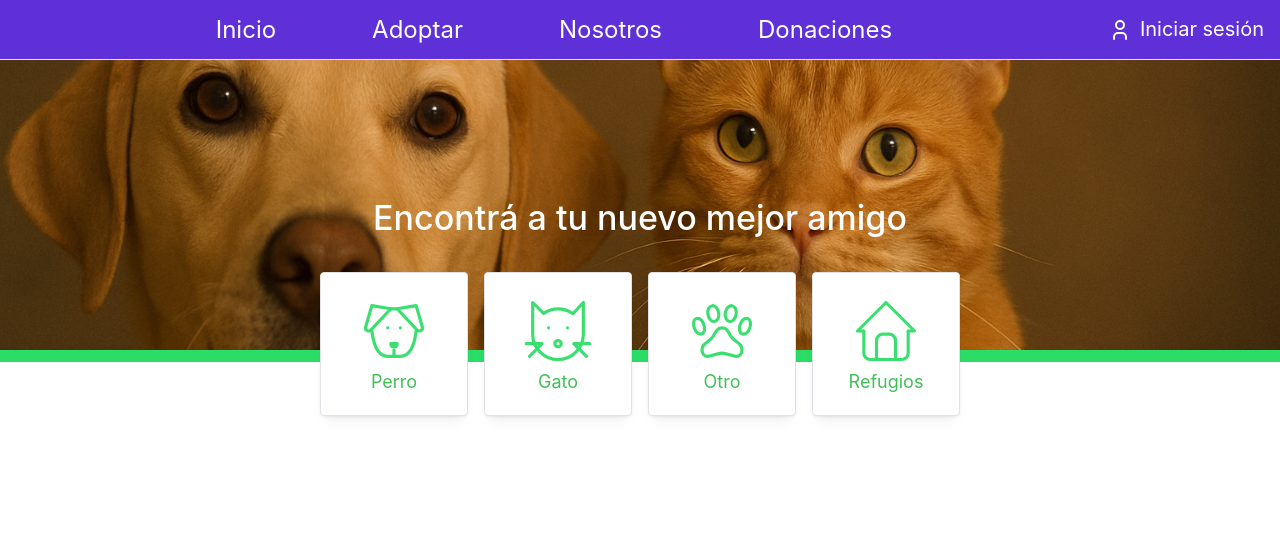
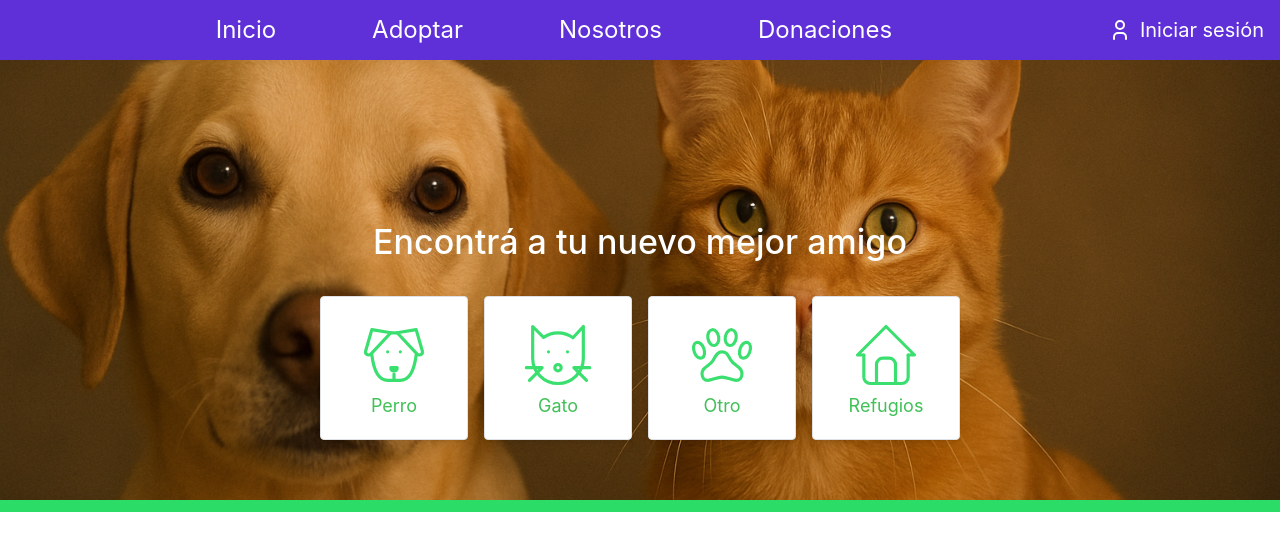
Before and after one commit to VoskanGrigoryan/application-fe, a Next.js app: page / in a window 1280 px wide. Shown: the top 550 px of the page. Built offline with nearby package versions, Linux system fonts and the light colour scheme.

Commit message:
minor visual imroveements

```diff
--- a/app/vista/auth/register/Register.module.css
+++ b/app/vista/auth/register/Register.module.css
@@ -48,7 +48,7 @@
   left: 0;
   width: 100%;
   height: 100%;
-  background-color: "rgba(0,0,0,0.4)"; /* Note: This string needs to be a valid color value like 'rgba(0,0,0,0.4)' or 'var(--mantine-color-dark-4)' */
+  background-color: "rgba(0,0,0,0.4)";
   z-index: 0;
   border-radius: 4%;
 }
--- a/app/vista/home/Home.module.css
+++ b/app/vista/home/Home.module.css
@@ -1,3 +1,7 @@
+:root {
+  --bg-image-height: 500px;
+}
+
 .homeContainer {
   display: flex;
   flex-direction: column;
@@ -8,7 +12,7 @@
 
 .grid {
   width: 50vw;
-    margin-top: 120px; /* Lower the grid so items are vertically centered with the line */
+  margin-top: 120px;
 }
 
 .paper {
@@ -30,22 +34,8 @@
   margin-bottom: 1rem;
 }
 
-@media (max-width: 768px) {
-    .headerBox {
-        /* Remove margin above grid on mobile */
-        margin-bottom: 0.5rem;
-    }
-    .headerBox :global(h1),
-    .headerBox :global(.mantine-Title-root) {
-        font-size: 1.5rem !important;
-    }
-    .grid {
-        width: 100vw;
-        padding-left: 16px;
-        padding-right: 16px;
-        box-sizing: border-box;
-        margin-top: 0 !important;
-    }
+.headerTitle {
+  color: #ffffff;
 }
 
 .bgImage {
@@ -53,24 +43,50 @@
   top: 0;
   left: 0;
   width: 100%;
-    height: 350px;
+  height: var(--bg-image-height);
   background-image: url("/pets-bg2.png");
-    background-size: cover; /* Show center of image, not stretched */
+  background-size: cover;
   background-position: center;
   background-repeat: no-repeat;
-    margin: 0;
-    padding: 0;
   overflow: hidden;
-    z-index: -1;
+  z-index: -10;
   pointer-events: none;
 }
 
 .bgLine {
   position: absolute;
-    top: 350px;
+  top: var(--bg-image-height);
   left: 0;
   width: 100%;
   height: 12px;
   background: var(--mantine-color-primary-6);
   z-index: -1;
 }
+
+@media (max-width: 768px) {
+  .headerBox {
+    margin-bottom: 0.5rem;
+  }
+
+  .headerBox :global(h1),
+  .headerBox :global(.mantine-Title-root) {
+    font-size: 1.5rem !important;
+  }
+
+  .grid {
+    width: 100vw;
+    padding-left: 16px;
+    padding-right: 16px;
+    margin-top: 0px;
+    box-sizing: border-box;
+  }
+
+  .headerTitle {
+    color: var(--mantine-color-primary-6);
+  }
+
+  .bgImage,
+  .bgLine {
+    display: none;
+  }
+}
--- a/app/vista/home/page.tsx
+++ b/app/vista/home/page.tsx
@@ -4,6 +4,7 @@ import MyPaper from "@/src/components/generic/paper";
 import { Grid, Title } from "@mantine/core";
 import { IconCat, IconDog, IconHome, IconPaw } from "@tabler/icons-react";
 import styles from "./Home.module.css";
+import * as motion from "motion/react-client";
 
 const MenuOptions = [
   { title: "Perro", icon: IconDog },
@@ -11,6 +12,19 @@ const MenuOptions = [
   { title: "Otro", icon: IconPaw },
   { title: "Refugios", icon: IconHome },
 ];
+
+const animatedProps = {
+  transition: {
+    duration: 1,
+    scale: {
+      type: "spring" as const,
+      duration: 1,
+      bounce: 0.4,
+    },
+  },
+  initial: { opacity: 0, scale: 0 },
+  animate: { opacity: 1, scale: 1 },
+};
 
 const Home = () => {
   return (
@@ -20,7 +34,7 @@ const Home = () => {
       <Grid className={styles.grid}>
         <Grid.Col span={12}>
           <div className={styles.headerBox}>
-            <Title order={1} c="white" fw={500}>
+            <Title order={1} fw={500} className={styles.headerTitle}>
               Encontrá a tu nuevo mejor amigo
             </Title>
           </div>
@@ -29,6 +43,11 @@ const Home = () => {
           const Icon = option.icon;
           return (
             <Grid.Col span={{ base: 6, md: 3, lg: 3 }} key={option.title}>
+              <motion.div
+                {...animatedProps}
+                whileHover={{ scale: 1.1 }}
+                whileTap={{ scale: 0.8 }}
+              >
                 <MyPaper className={styles.paper}>
                   <Icon
                     size={76}
@@ -40,6 +59,7 @@ const Home = () => {
                     {option.title}
                   </Title>
                 </MyPaper>
+              </motion.div>
             </Grid.Col>
           );
         })}
--- a/src/layout/HomeLayout/AppShell.module.css
+++ b/src/layout/HomeLayout/AppShell.module.css
@@ -20,15 +20,6 @@
   cursor: pointer;
 }
 
-.control:hover,
-.control:focus {
-  background: none;
-  color: #ffffff;
-  text-decoration: underline;
-  text-underline-offset: 3px;
-  text-decoration-thickness: 1px;
-}
-
 @media (max-width: 768px) {
   .control {
     font-size: x-large;
--- a/src/layout/HomeLayout/Shell.tsx
+++ b/src/layout/HomeLayout/Shell.tsx
@@ -5,6 +5,7 @@ import { useDisclosure } from "@mantine/hooks";
 import classes from "./AppShell.module.css";
 import { IconUser } from "@tabler/icons-react";
 import { useRouter } from "next/navigation";
+import * as motion from "motion/react-client";
 
 const NavbarOptions = [
   { label: "Inicio", url: "/" },
@@ -37,8 +38,8 @@ export function BaseShell({
       }}
       padding="md"
     >
-      <AppShell.Header className={classes.header}>
-        <Group h="100%" px="md" style={{ width: "100%" }}>
+      <AppShell.Header className={classes.header} withBorder={false}>
+        <Group h="100%" px="md" py={0} style={{ width: "100%" }}>
           <Burger
             opened={opened}
             onClick={toggle}
@@ -48,10 +49,14 @@ export function BaseShell({
           />
 
           {/* NAV LINKS (solo visibles en desktop) */}
-          <Group visibleFrom="sm" style={{ flex: 1, justifyContent: "center" }}>
+          <Group
+            visibleFrom="sm"
+            style={{ flex: 1, justifyContent: "center" }}
+            py={0}
+          >
             {NavbarOptions.map((option) => (
+              <motion.div whileHover={{ scale: 1.1 }} whileTap={{ scale: 0.8 }} key={option.label}>
                 <UnstyledButton
-                key={option.label}
                   className={classes.control}
                   onClick={() => {
                     window.location.href = option.url;
@@ -59,6 +64,7 @@ export function BaseShell({
                 >
                   {option.label}
                 </UnstyledButton>
+              </motion.div>
             ))}
           </Group>
 
@@ -98,7 +104,9 @@ export function BaseShell({
         </div>
       </AppShell.Navbar>
 
-      <AppShell.Main>{children}</AppShell.Main>
+      <AppShell.Main style={{ paddingTop: 100, marginTop: 0 }}>
+        {children}
+      </AppShell.Main>
     </AppShell>
   );
 }
```
Lines whose indentation alone changed are shown as unchanged.
